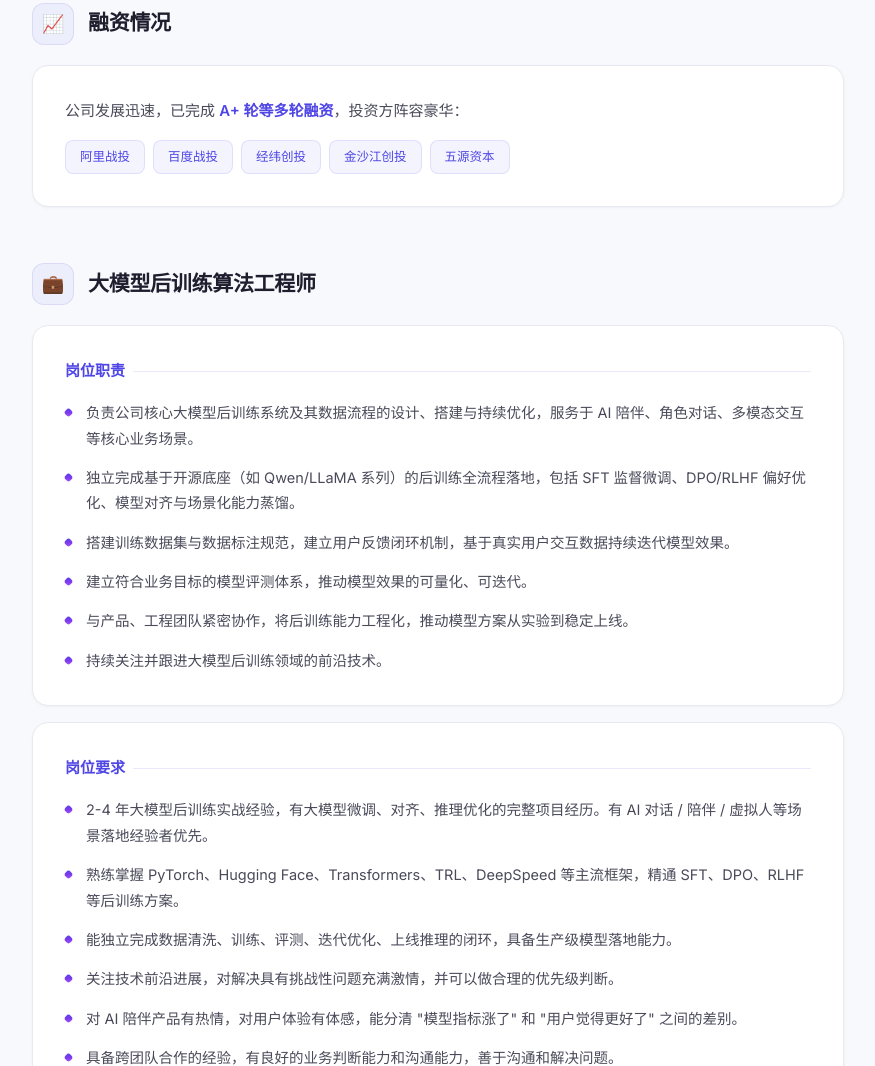
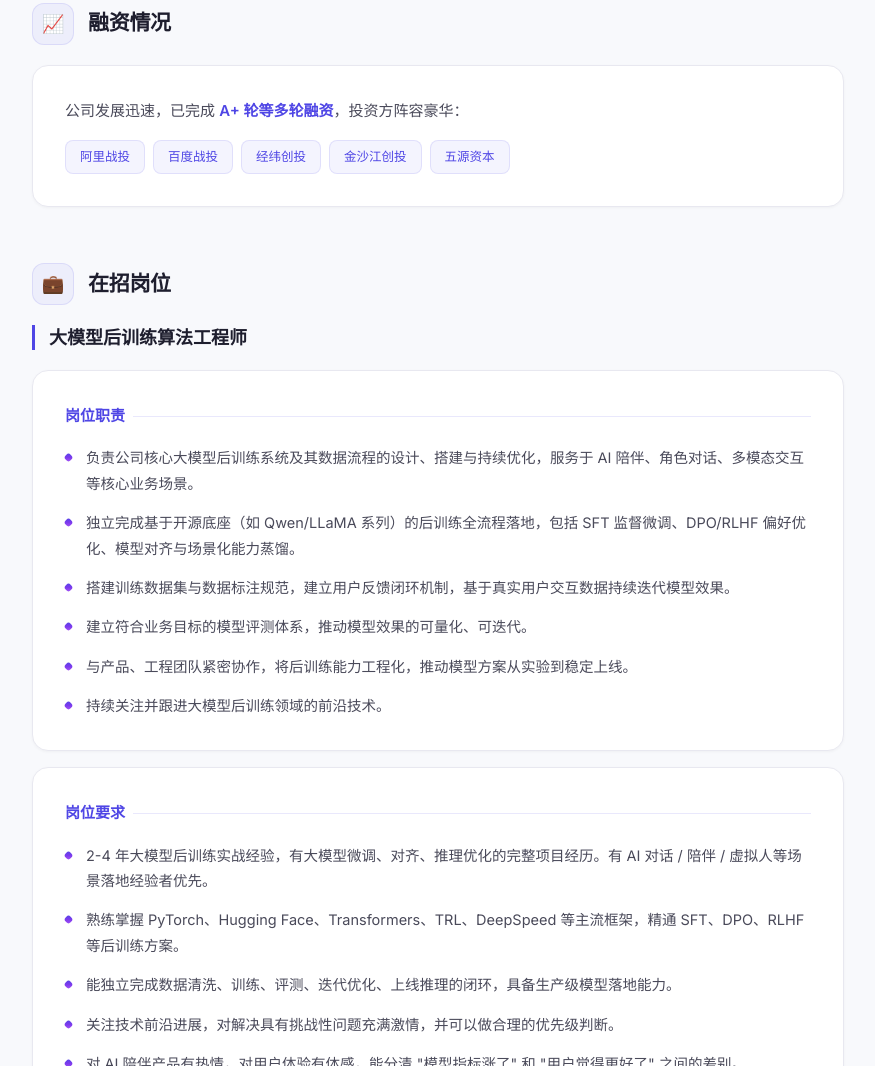
Before and after one commit to EthelCC/awaken-ai-recruitment, a plain HTML site: page index.html in a window 1280 px wide. Shown: the part 1319-2385 px from the top of the page, without its empty margins (202-1077 px from the left). Drawn offline with Linux system fonts and the light colour scheme.

Commit message:
Restructure: 在招岗位 as section title, job name as subtitle

```diff
--- a/index.html
+++ b/index.html
@@ -274,6 +274,17 @@
     flex: 1;
     height: 1px;
     background: var(--accent-border);
+  }
+
+  /* Job subtitle */
+  .job-subtitle {
+    font-size: 18px;
+    font-weight: 700;
+    color: var(--text-primary);
+    margin-bottom: 20px;
+    padding-left: 14px;
+    border-left: 3px solid var(--accent);
+    line-height: 1.4;
   }
 
   /* Job list */
@@ -636,8 +647,10 @@
   <section class="section" id="job">
     <div class="section-header">
       <div class="section-icon">💼</div>
-      <h2 class="section-title">大模型后训练算法工程师</h2>
+      <h2 class="section-title">在招岗位</h2>
     </div>
+
+    <h3 class="job-subtitle">大模型后训练算法工程师</h3>
 
     <div class="card" style="margin-bottom: 16px;">
       <div class="card-heading">岗位职责</div>
```
